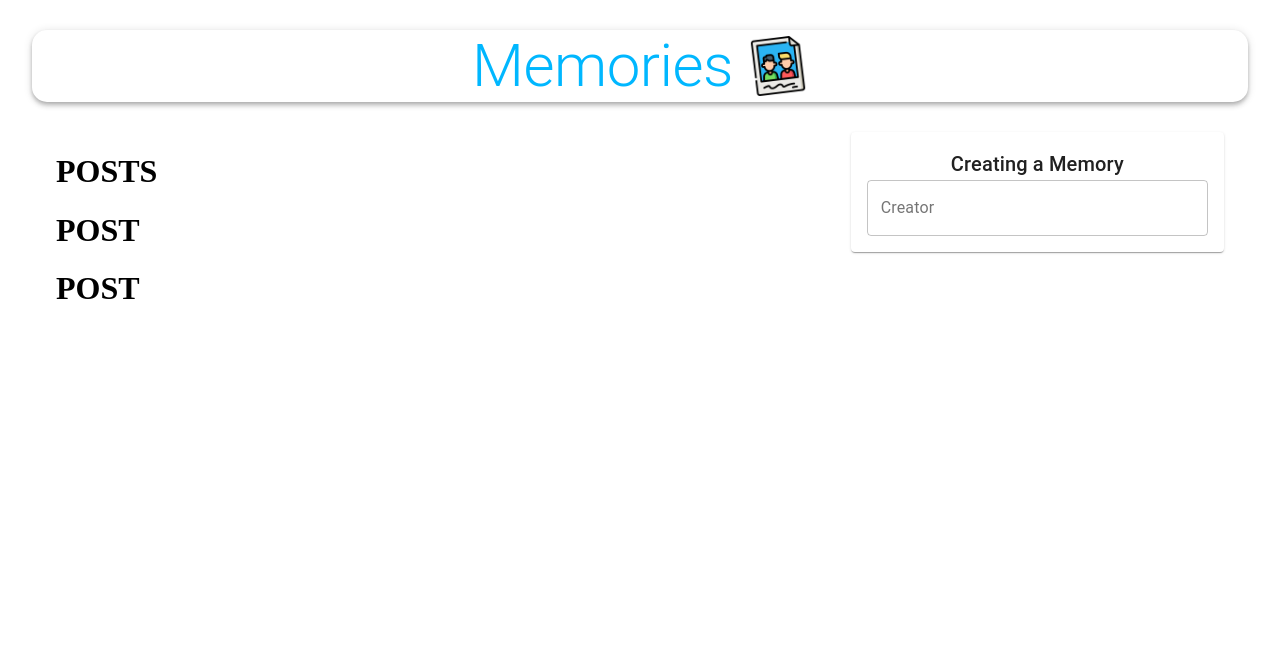
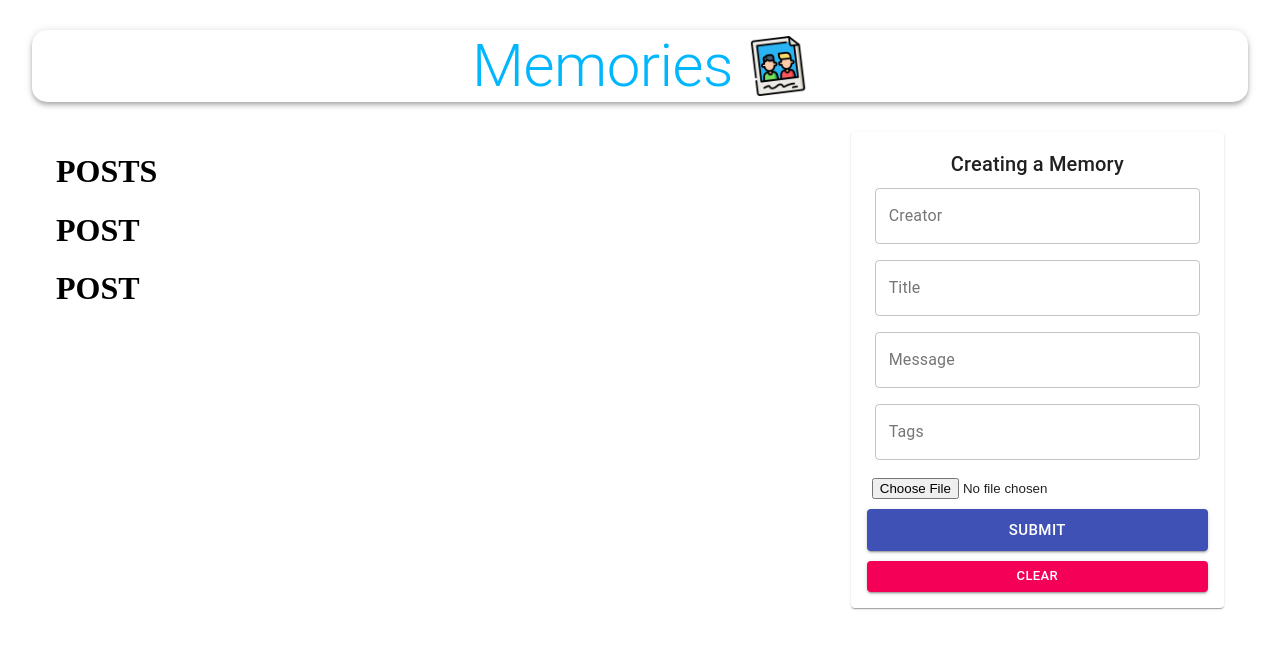
Before and after one commit to yonatankumsa/Memories-MERN, a React (Create React App) app in the folder client/: page / in a window 1280 px wide. Shown: the top 648 px of the page. Built offline with nearby package versions, Linux system fonts and the light colour scheme; no server answers.

Commit message:
Created createPost Bar & Minor Fixes

```diff
--- a/client/src/actions/posts.js
+++ b/client/src/actions/posts.js
@@ -10,3 +10,13 @@
       console.log(error.message);
   }
 };
+
+export const createPost = (post) => async (dispatch) => {
+  try{
+    const {data} = await api.createPost(post);
+
+    dispatch({type: 'CREATE', payload: data});
+  }catch(error){
+    console.log(error);
+  }
+}
--- a/client/src/api/index.js
+++ b/client/src/api/index.js
@@ -3,3 +3,4 @@
 const url = "http://localhost:5000/posts";
 
 export const fetchPosts = () => axios.get(url);
+export const createPost = (newPost) => axios.post(url, newPost);
--- a/client/src/components/Form/Form.js
+++ b/client/src/components/Form/Form.js
@@ -1,26 +1,39 @@
 import React, {useState} from 'react';
 import { TextField, Button, Typography, Paper } from '@material-ui/core';
+import FileBase from 'react-file-base64';
+import {useDispatch} from 'react-redux';
 import useStyles from './styles';
+
+import {createPost} from '../../actions/posts';
 
 const Form = () => {
     const [postData, setPostData] = useState({creator: '', title: '', message: '', tags: '', selectedFile: ''});
     const classes = useStyles();
+    const dispatch = useDispatch();
 
-    const handleSubmit = () => {
+    const handleSubmit = (e) => {
+        e.preventDefault();
+        dispatch(createPost(postData));
+    }
+
+    const clear = () => {
 
     }
 
     return (
         <Paper className={classes.paper}>
-            <form autoComplete='off' noValidate className={classes.form} onSubmit={handleSubmit}>
+            <form autoComplete='off' noValidate className={`${classes.root} ${classes.form}`} onSubmit={handleSubmit}>
                 <Typography variant="h6"> Creating a Memory </Typography>
-                <TextField
-                name="creator"
-                variant="outlined"
-                label="Creator"
-                fullWidth
-                value={postData.creator}
-                onChange={(e) => setPostData({ ...postData, creator: e.target.value })}/>
+                <TextField name="creator" variant="outlined" label="Creator" fullWidth value={postData.creator} onChange={(e) => setPostData({ ...postData, creator: e.target.value })}/>
+                <TextField name="title" variant="outlined" label="Title" fullWidth value={postData.title} onChange={(e) => setPostData({ ...postData, title: e.target.value })}/>
+                <TextField name="message" variant="outlined" label="Message" fullWidth value={postData.message} onChange={(e) => setPostData({ ...postData, message: e.target.value })}/>
+                <TextField name="tags" variant="outlined" label="Tags" fullWidth value={postData.tags} onChange={(e) => setPostData({ ...postData, tags: e.target.value })}/>
+
+                <div className={classes.fileInput}>
+                    <FileBase  type="file" multiple={false} onDone={( { base64 }) => setPostData({...postData, selectedFile: base64})} />
+                </div>
+                <Button className={classes.buttonSubmit} variant="contained" color="primary" size="large" type="submit" fullWidth>Submit</Button>
+                <Button variant="contained" color="secondary" size="small" type="clear" fullWidth>Clear</Button>
             </form>
         </Paper>
     );
--- a/client/src/reducers/posts.js
+++ b/client/src/reducers/posts.js
@@ -6,7 +6,7 @@
             return action.payload;
 
         case 'CREATE':
-            return posts;
+            return [...posts, action.payload]
 
         default:
             return posts;
```
Also changed, not shown: 1 other file (tests, documents, lock files or other folders).
